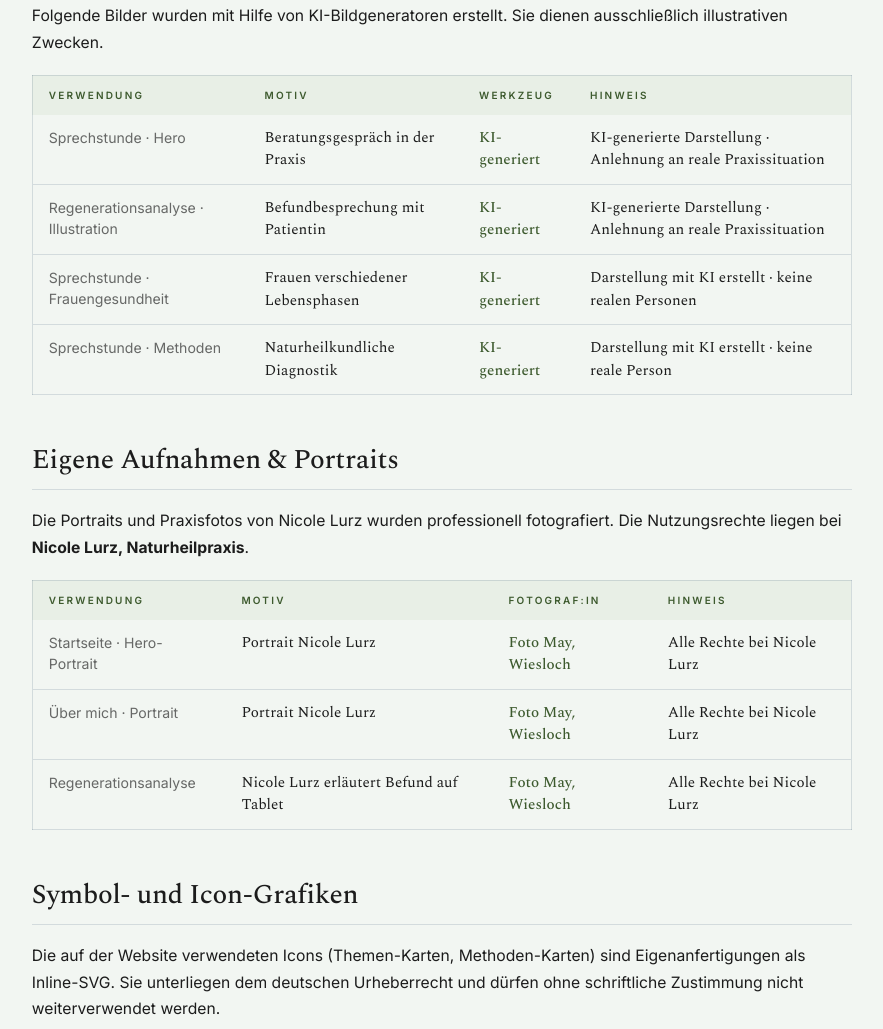
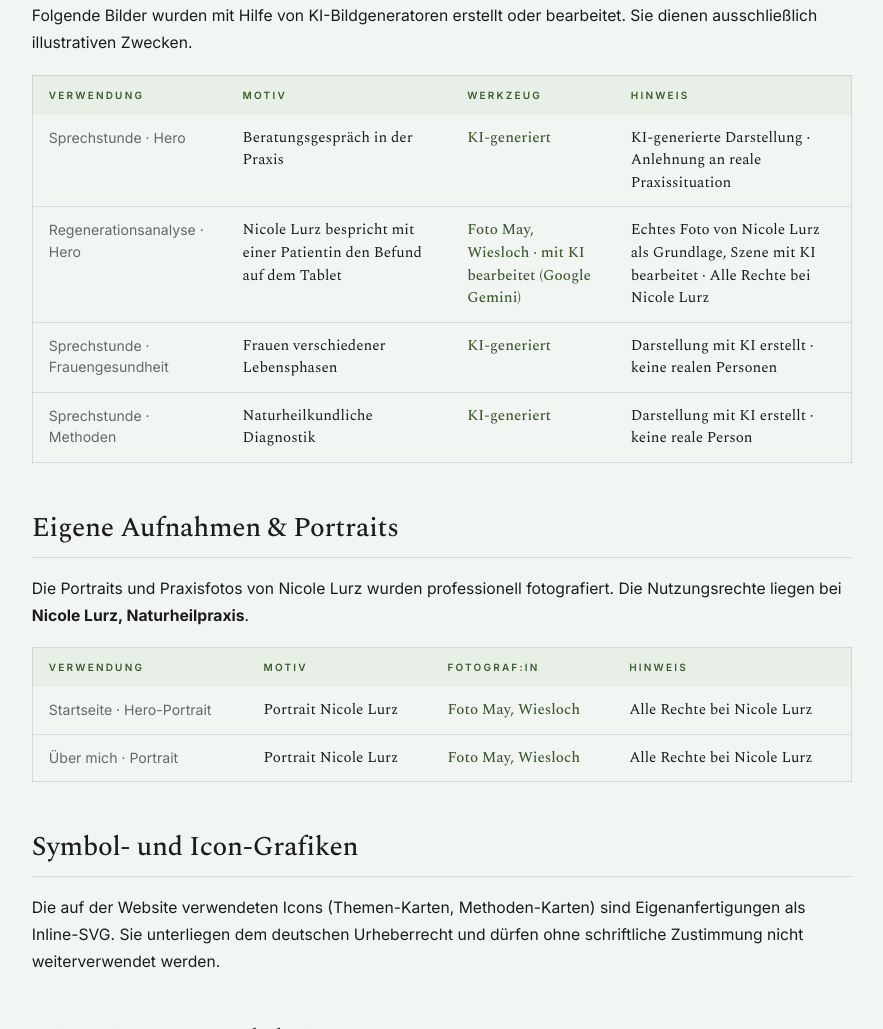
Before and after one commit to officenl26/praxis-website-neu, a plain HTML site: page bildnachweise/index.html in a window 1280 px wide. Shown: the part 1056-2085 px from the top of the page, without its empty margins (65-948 px from the left). Drawn offline with Linux system fonts and the light colour scheme.

Commit message:
Analyse-Foto: KI-Zeichen entfernt, KI-Hinweis am Bild, Bildnachweis korrigiert
Co-Authored-By: Claude Opus 5.5 <noreply@anthropic.com>

```diff
--- a/bildnachweise/index.html
+++ b/bildnachweise/index.html
@@ -154,7 +154,7 @@
 
         <h2>KI-generierte Bilder</h2>
         <p>
-          Folgende Bilder wurden mit Hilfe von KI-Bildgeneratoren erstellt. Sie dienen ausschließlich illustrativen Zwecken.
+          Folgende Bilder wurden mit Hilfe von KI-Bildgeneratoren erstellt oder bearbeitet. Sie dienen ausschließlich illustrativen Zwecken.
         </p>
         <table class="credits-table">
           <thead>
@@ -173,10 +173,10 @@
               <td data-label="Hinweis">KI-generierte Darstellung · Anlehnung an reale Praxissituation</td>
             </tr>
             <tr>
-              <td class="where" data-label="Verwendung">Regenerationsanalyse · Illustration</td>
-              <td data-label="Motiv">Befundbesprechung mit Patientin</td>
-              <td class="author" data-label="Werkzeug">KI-generiert</td>
-              <td data-label="Hinweis">KI-generierte Darstellung · Anlehnung an reale Praxissituation</td>
+              <td class="where" data-label="Verwendung">Regenerationsanalyse · Hero</td>
+              <td data-label="Motiv">Nicole Lurz bespricht mit einer Patientin den Befund auf dem Tablet</td>
+              <td class="author" data-label="Werkzeug">Foto May, Wiesloch · mit KI bearbeitet (Google Gemini)</td>
+              <td data-label="Hinweis">Echtes Foto von Nicole Lurz als Grundlage, Szene mit KI bearbeitet · Alle Rechte bei Nicole Lurz</td>
             </tr>
             <tr>
               <td class="where" data-label="Verwendung">Sprechstunde · Frauengesundheit</td>
@@ -216,12 +216,6 @@
             <tr>
               <td class="where" data-label="Verwendung">Über mich · Portrait</td>
               <td data-label="Motiv">Portrait Nicole Lurz</td>
-              <td class="author" data-label="Fotograf:in">Foto May, Wiesloch</td>
-              <td data-label="Hinweis">Alle Rechte bei Nicole Lurz</td>
-            </tr>
-            <tr>
-              <td class="where" data-label="Verwendung">Regenerationsanalyse</td>
-              <td data-label="Motiv">Nicole Lurz erläutert Befund auf Tablet</td>
               <td class="author" data-label="Fotograf:in">Foto May, Wiesloch</td>
               <td data-label="Hinweis">Alle Rechte bei Nicole Lurz</td>
             </tr>
```
Also changed, not shown: regenerationsanalyse/index.html (+2 -0 lines), nicole_lurz_regenerationsanalyse.jpg.
